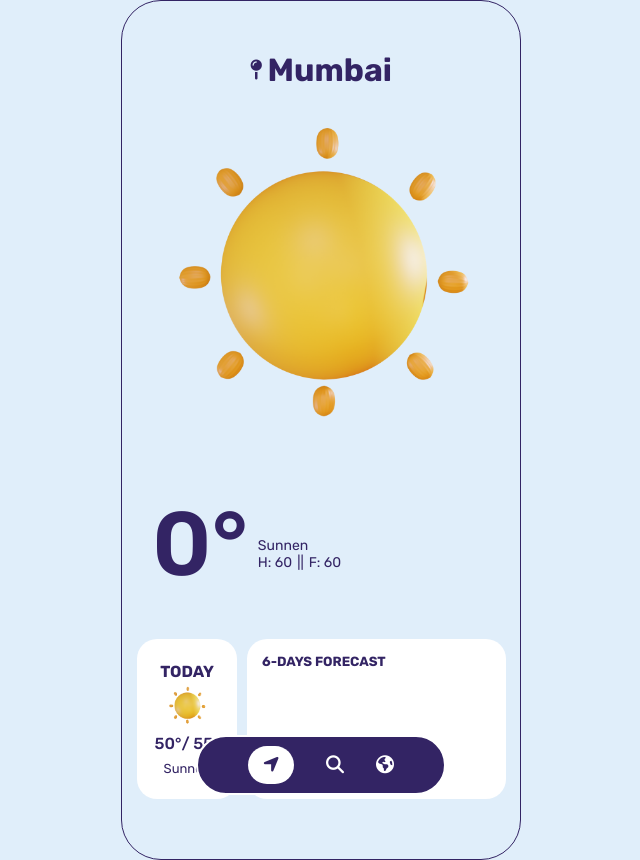
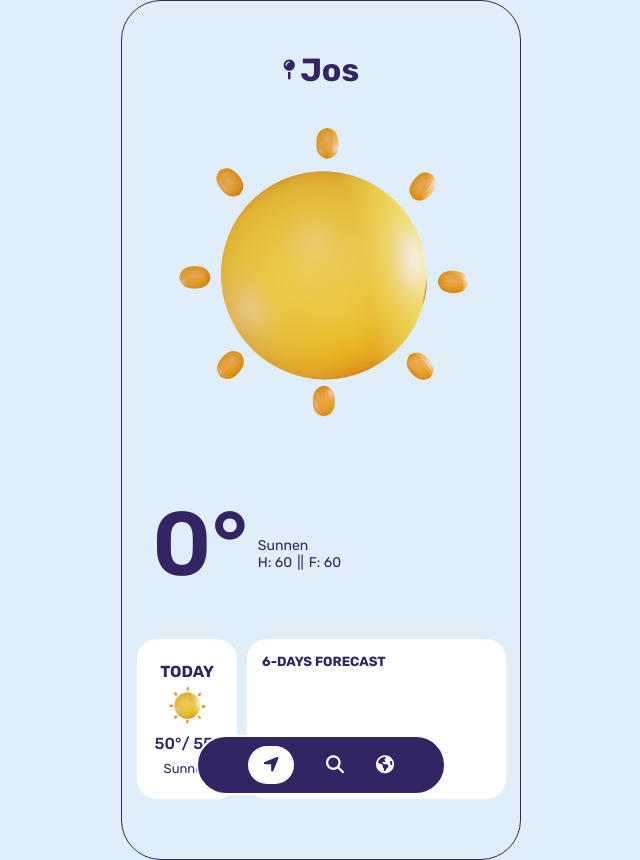
Before and after one commit to Jay-Israel/weather-app, a plain HTML site: page weather-main/index.html in a window 1280 px wide. Shown: the whole page, without its empty margins (319-959 px from the left). Drawn offline with Linux system fonts and the light colour scheme.

Commit message:
the complete file

```diff
--- a/weather-main/index.html
+++ b/weather-main/index.html
@@ -39,7 +39,7 @@
         <!-- city name -->
         <div class="city-name">
           <i class="fa-solid fa-map-pin"></i>
-          <h1 id="city-name">Mumbai</h1>
+          <h1 id="city-name">Jos</h1>
         </div>
         <!-- weather icon -->
         <div class="weather-icon-css">
```
